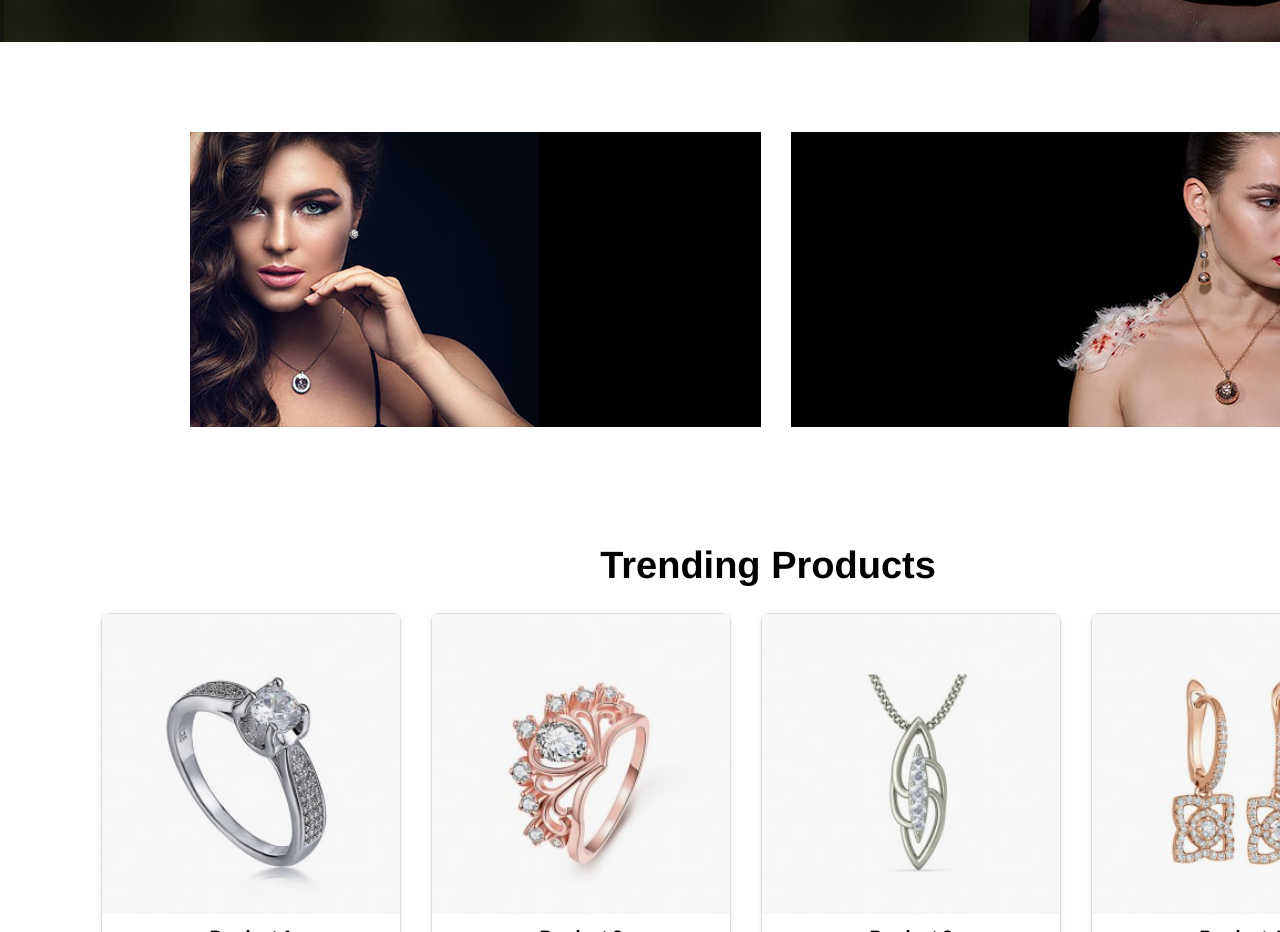
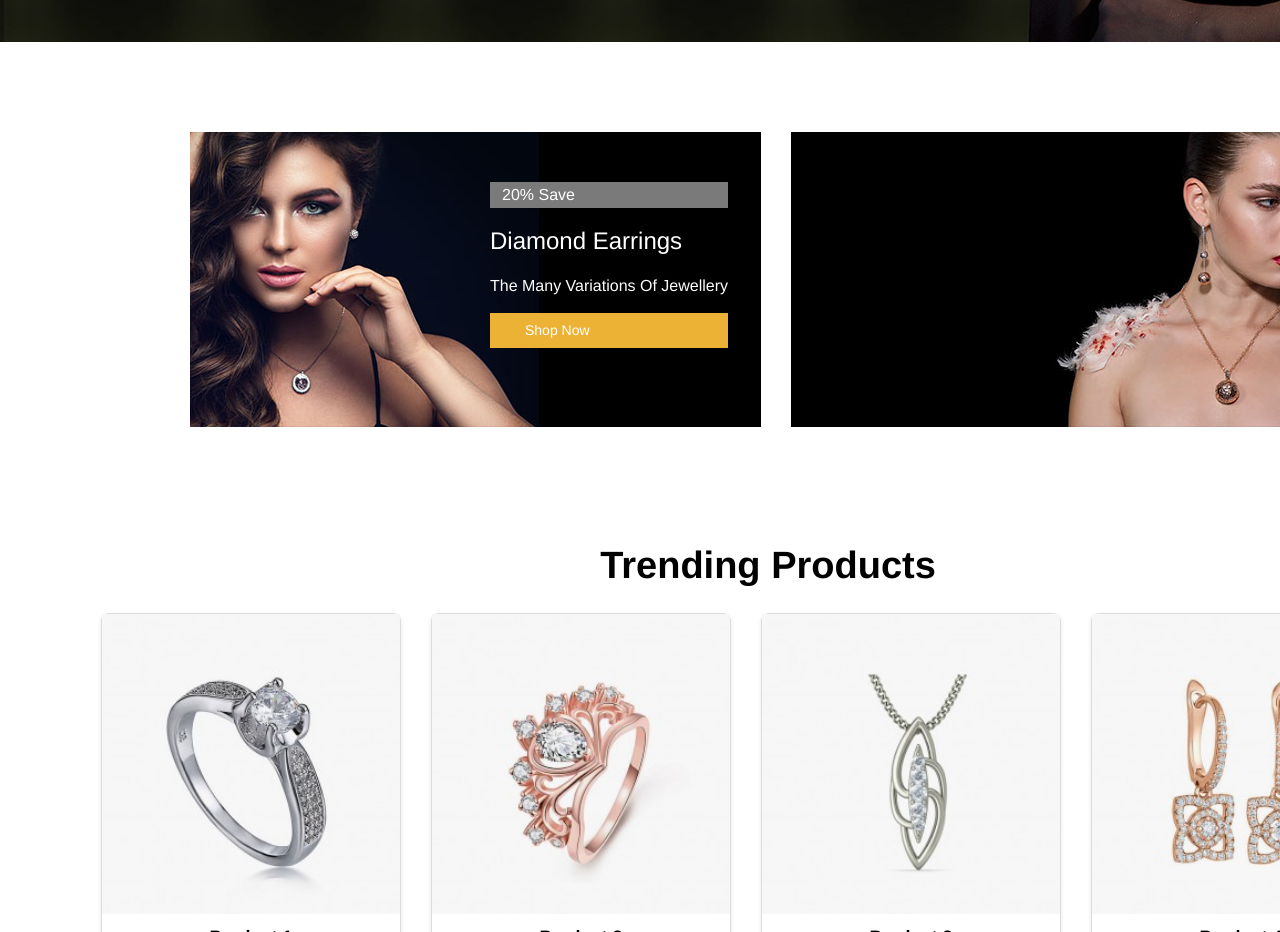
Before and after one commit to Sonu-Subedi/Webtuned_project, a React (Vite) app: page /contact in a window 1280 px wide. Shown: the part 3040-3972 px from the top of the page. Built offline with nearby package versions, Linux system fonts and the light colour scheme.

Commit message:
Add text in catbanner

```diff
--- a/src/assets/sass/components/_product.scss
+++ b/src/assets/sass/components/_product.scss
@@ -65,3 +65,39 @@
   gap: 30px;
   margin: 90px 190px;
 }
+
+.subbanner__cat-banner1 {
+  position: relative;
+
+  .catbannertext {
+    position: absolute;
+    top: 50px;
+    left: 300px;
+    color: white;
+    display: flex;
+    flex-direction: column;
+    gap: 15px;
+    text-transform: capitalize;
+  }
+
+  .catbannertext1 {
+    background: #7a7a7a;
+    padding: 1px 12px;
+    display: inline-block;
+  }
+
+  .catbannertext2 {
+    color: #ffffff;
+    font-size: 24px;
+    font-weight: 500;
+  }
+
+  .catbannerbtn {
+    font-size: 14px;
+    font-weight: 500;
+    background: #ecb235;
+    padding: 7px 35px;
+    vertical-align: top;
+    color: white;
+  }
+}
--- a/src/components/Products.jsx
+++ b/src/components/Products.jsx
@@ -96,6 +96,16 @@ const ProductList = () => {
       <div className="subbanner__cat-banner">
         <div className="subbanner__cat-banner1">
           <img src={catbanner1} alt="catbanner1" />
+          <div className="catbannertext">
+            <span className="catbannertext1">20% save</span>
+            <span className="catbannertext2">Diamond Earrings</span>
+            <span className="catbannertext3">
+              The many variations of jewellery
+            </span>
+            <a className="catbannerbtn" href="#">
+              shop now
+            </a>
+          </div>
         </div>
         <div className="subbanner__cat-banner2">
           <img src={catbanner2} alt="catbanner2" />
```
Also changed, not shown: src/components/Cards.jsx (deleted, +0 -7 lines).
